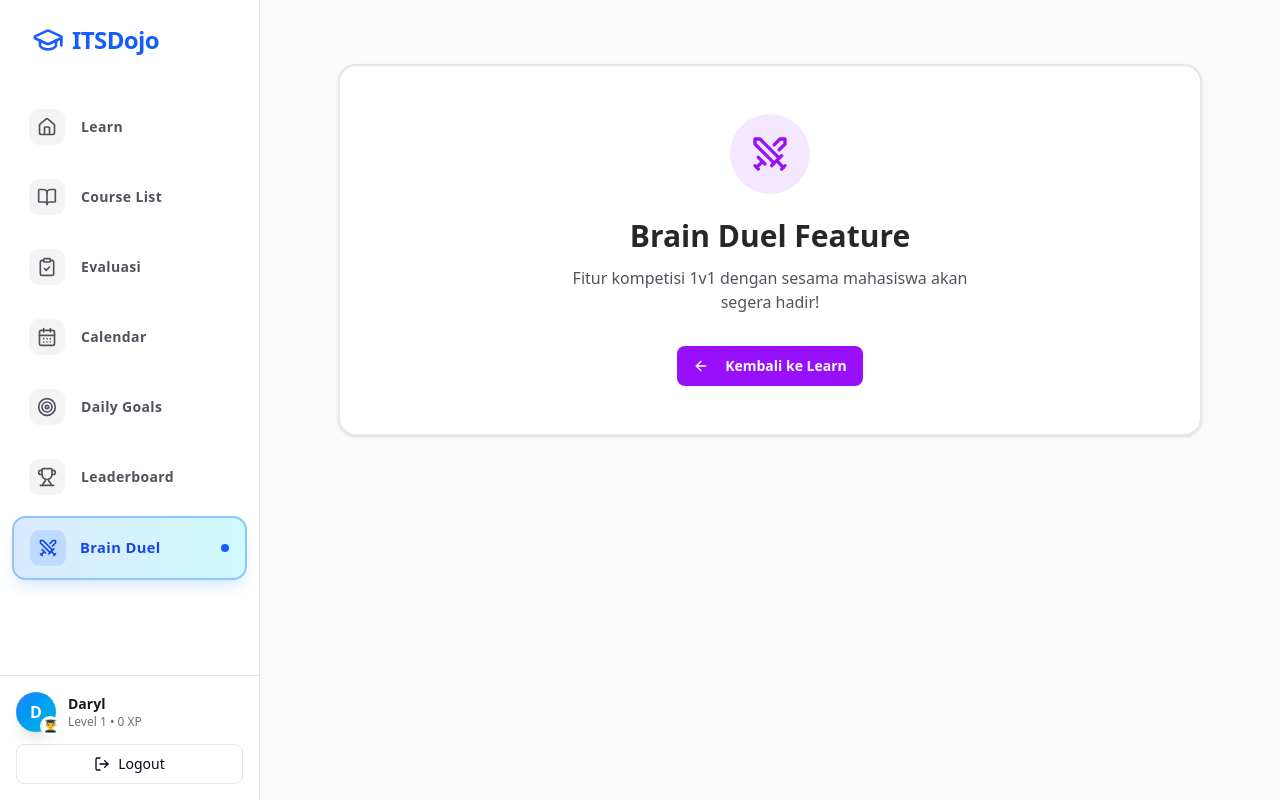
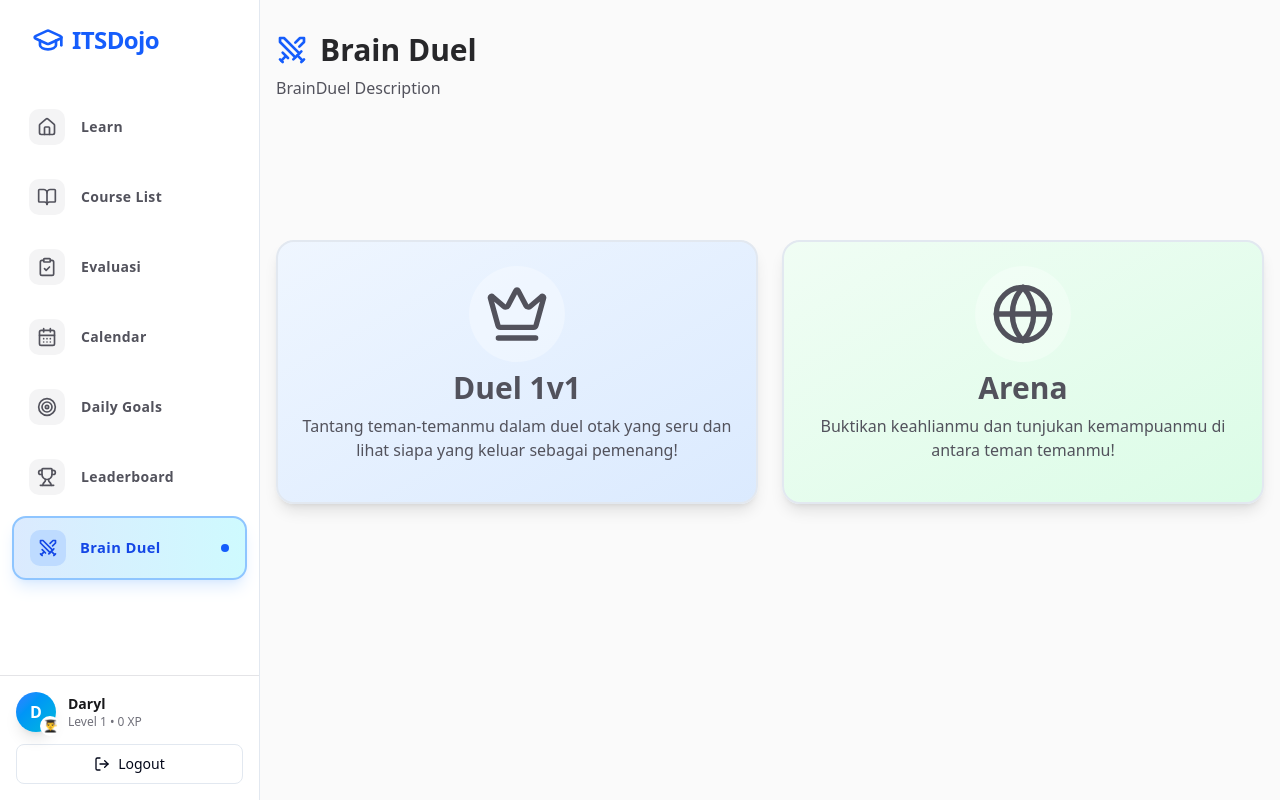
Before and after one commit to Lyradd/ITSDojo, a Next.js app: page /duel in a window 1280 px wide. Built offline with nearby package versions, Linux system fonts and the light colour scheme.

Commit message:
feat: Added Brain Duel Front Page, Implemented 404 page

```diff
--- a/app/(dashboard)/duel/page.tsx
+++ b/app/(dashboard)/duel/page.tsx
@@ -1,32 +1,73 @@
 "use client";
 
 import { Card } from '@/components/ui/card';
+import { useRouter, useParams } from 'next/navigation';
+import { useUserStore } from '@/lib/store';
 import { Button } from '@/components/ui/button';
-import { Swords, ArrowLeft } from 'lucide-react';
-import Link from 'next/link';
+import { Swords, ArrowLeft, Crown, Globe } from 'lucide-react';
 
 export default function DuelPage() {
+  const router = useRouter();
+  const params = useParams();
+  const { isLoggedIn, name } = useUserStore();
+
+  // if (!isLoggedIn) {
+  //   router.push('/login');
+  //   return;
+  // }
+
+
   return (
-    <div className="container mx-auto max-w-4xl px-4 py-16">
-      <Card className="p-12 rounded-2xl border-2 text-center">
-        <div className="inline-flex items-center justify-center w-20 h-20 bg-purple-100 dark:bg-purple-900/50 rounded-full mb-6">
-          <Swords className="w-10 h-10 text-purple-600 dark:text-purple-400" />
+    <div className="container mx-auto px-4 py-8 max-w-6xl min-h-screen">
+      {/* Header */}
+      <div className="mb-8">
+        <div className="flex items-center gap-3 mb-2">
+          <Swords className="w-8 h-8 text-blue-600" />
+          <h1 className="text-3xl font-bold text-zinc-800 dark:text-zinc-100">
+            Brain Duel
+          </h1>
         </div>
+        <p className="text-zinc-600 dark:text-zinc-400">
+          BrainDuel Description
+        </p>
+      </div>
 
-        <h1 className="text-3xl font-bold text-zinc-800 dark:text-zinc-100 mb-3">
-          Brain Duel Feature
-        </h1>
-        <p className="text-zinc-600 dark:text-zinc-400 mb-8 max-w-md mx-auto">
-          Fitur kompetisi 1v1 dengan sesama mahasiswa akan segera hadir!
-        </p>
+      {/*content*/}
+      <div className="flex justify-center items-center min-h-[60vh]">
+        <div className='grid grid-cols-1 md:grid-cols-2 gap-6'>
+          <Card className="p-6 rounded-2xl border-2 text-center text-zinc-600 bg-gradient-to-br from-blue-50 to-blue-100
+            hover:from-blue-400 hover:to-blue-600 hover:text-zinc-100 transition-colors duration-300 shadow-lg cursor-pointer
+            " onClick={() => router.push('/duel/solo')}>
+            <div className="flex justify-center mb-2">
+              <span className="inline-flex items-center justify-center w-24 h-24 rounded-full bg-white/30">
+                <Crown className="w-16 h-16" />
+              </span>
+            </div>
+            <h1 className='text-3xl font-bold '>
+              Duel 1v1
+            </h1>
+            <h2 className='mt-2 mb-4'>
+              Tantang teman-temanmu dalam duel otak yang seru dan lihat siapa yang keluar sebagai pemenang!
+            </h2>
+          </Card>
 
-        <Link href="/learn">
-          <Button className="bg-purple-600 hover:bg-purple-700 font-bold">
-            <ArrowLeft className="w-4 h-4 mr-2" />
-            Kembali ke Learn
-          </Button>
-        </Link>
-      </Card>
+          <Card className="p-6 rounded-2xl border-2 text-center text-zinc-600 bg-gradient-to-br from-green-50 to-green-100
+            hover:from-green-400 hover:to-green-600 hover:text-zinc-100 transition-colors duration-300 shadow-lg cursor-pointer
+            " onClick={() => router.push('/duel/arena')}>
+            <div className="flex justify-center mb-2">
+              <span className="inline-flex items-center justify-center w-24 h-24 rounded-full bg-white/30">
+                <Globe className="w-16 h-16" />
+              </span>
+            </div>
+            <h1 className='text-3xl font-bold '>
+              Arena
+            </h1>
+            <h2 className='mt-2 mb-4'>
+              Buktikan keahlianmu dan tunjukan kemampuanmu di antara teman temanmu!
+            </h2>
+          </Card>
+        </div>
+      </div>
     </div>
   );
 }
--- /dev/null
+++ b/app/not-found.tsx
@@ -0,0 +1,23 @@
+
+"use client"
+import { Button } from "@/components/ui/button";
+import { useRouter } from "next/navigation";
+import { ArrowLeft, GraduationCap } from 'lucide-react';
+
+export default function NotFound() {
+  const router = useRouter();
+  return (
+    <div className="flex flex-col items-center justify-center min-h-screen">
+      <div className="flex items-center mb-6 space-x-2">
+        <GraduationCap className="w-8 h-8" />
+        <span>ITSDojo</span>
+      </div>
+      <h1 className="text-5xl font-bold mb-2">404</h1>
+      <p className="text-xl mb-8">Halaman Tidak Ditemukan</p>
+      <Button variant="default" onClick={() => router.back()} className="cursor-pointer">
+        <ArrowLeft className="mr-2" />
+        Kembali
+      </Button>
+    </div>
+  );
+}
```
